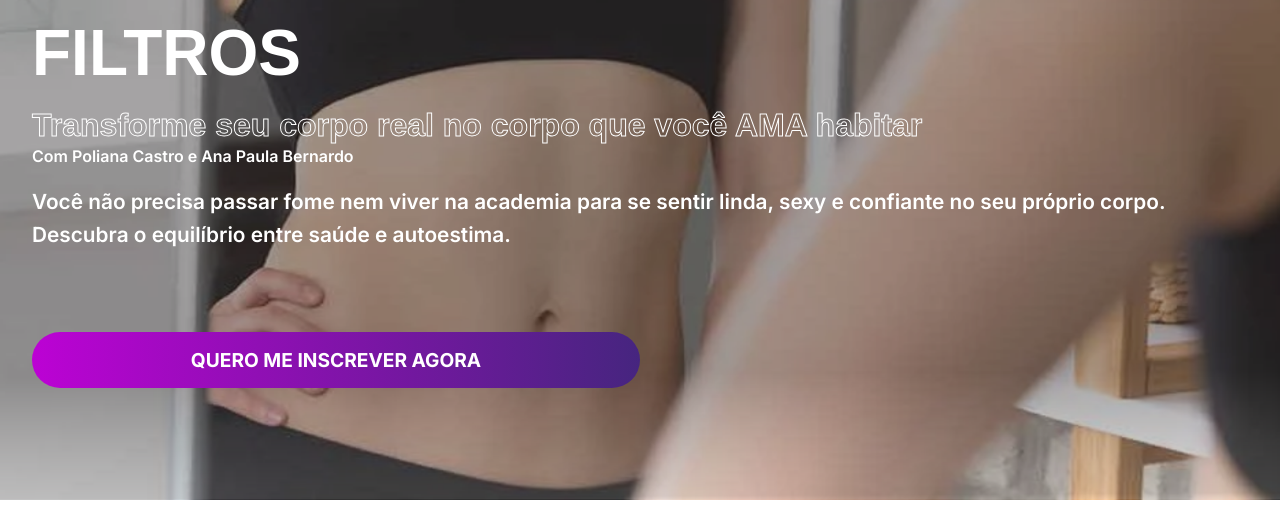
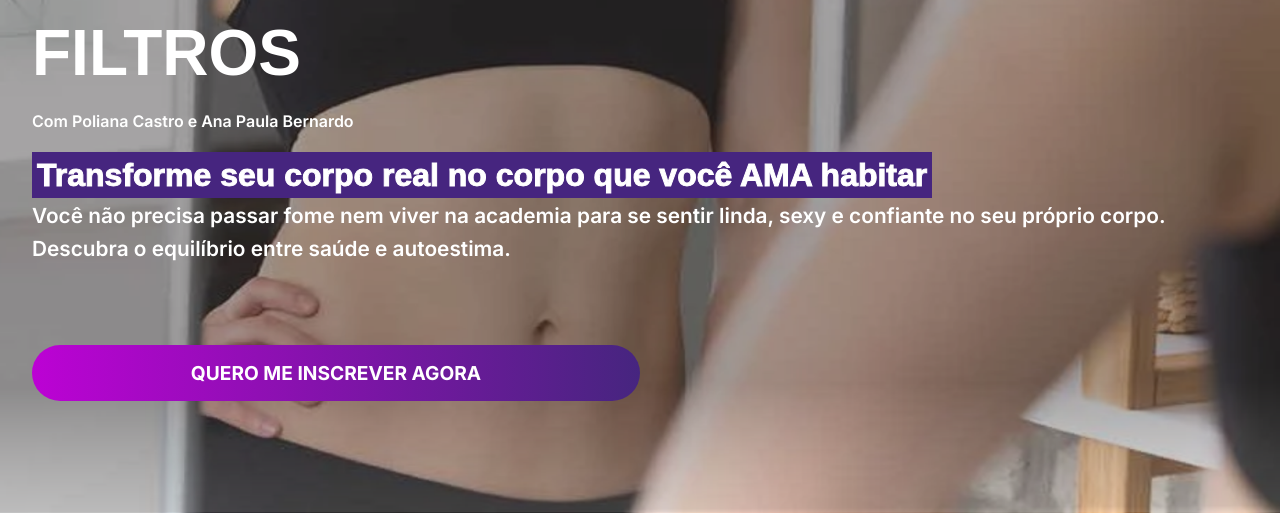
Before and after one commit to PedroVinicins/GostosasSemFitros-Programa, a plain HTML site: page src/index.html in a window 1280 px wide. Shown: the part 294-809 px from the top of the page. Drawn offline with nearby package versions, Linux system fonts and the light colour scheme; a script that the page names is missing.

Commit message:
Atualiza estilos do cabeçalho para melhor legibilidade e adiciona ícone de atalho

```diff
--- a/src/css/style.css
+++ b/src/css/style.css
@@ -74,11 +74,15 @@ header .content h1 {
 
 header .content span {
   font-family: Arial, Helvetica, sans-serif;
-  -webkit-text-fill-color: transparent;
+  -webkit-text-fill-color: white;
   -webkit-text-stroke: 1px #ffffff;
   font-size: 2rem;
+  width: 100% !important;
+  padding: 5px;
   font-weight: 900;
-  line-height: 2rem !important;
+  line-height: 3rem !important;
+  margin-bottom: 15px;
+  background-color: #46257f;
   font-family: Arial, Helvetica, sans-serif;
 }
 header p {
--- a/src/index.html
+++ b/src/index.html
@@ -15,6 +15,7 @@
   <!-- Estilos -->
   <link rel="stylesheet" href="/src/css/style.css" />
   <link rel="stylesheet" media="(max-width: 600px)"  href="/src/css/styleMobile.css" />
+  <link rel="shortcut icon" href="/src/css/img/logo.avif" sizes="16x19" />
 
   <title>Gostosas Sem Filtros</title>
 </head>
@@ -26,10 +27,10 @@
       <h1>
         GOSTOSAS SEM <h1>FILTROS</h1>
       </h1>
-      <span>Transforme seu corpo real no corpo que você AMA habitar</span>
       <h4>
         Com Poliana Castro e Ana Paula Bernardo
       </h4>
+      <span>Transforme seu corpo real no corpo que você AMA habitar</span>
       <p>
         Você não precisa passar fome nem viver na academia para se sentir
         linda, sexy e confiante no seu próprio corpo. Descubra o equilíbrio
```
